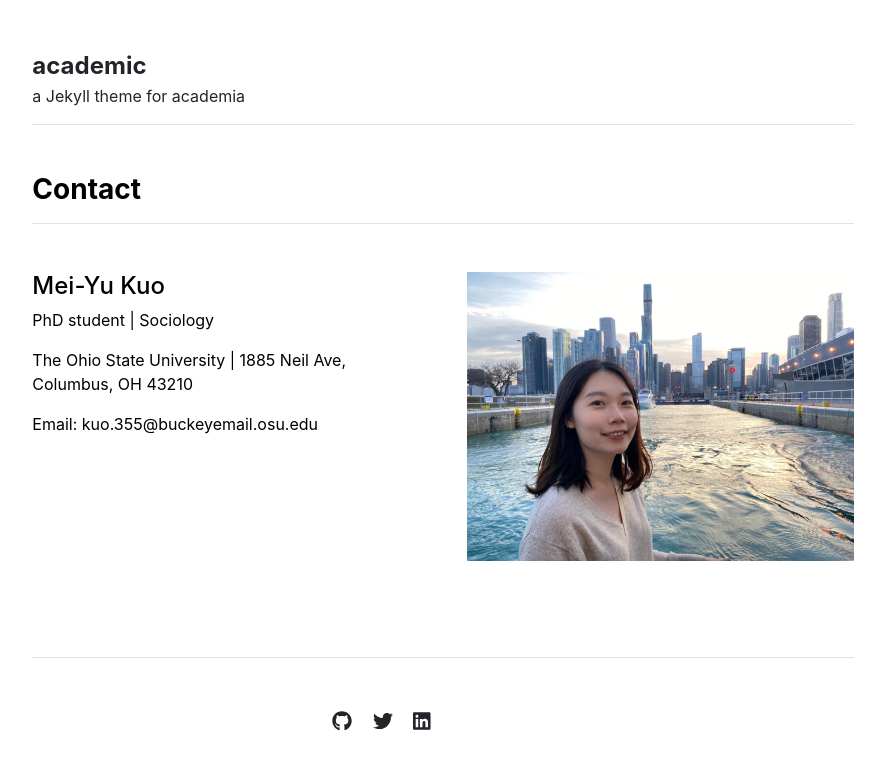
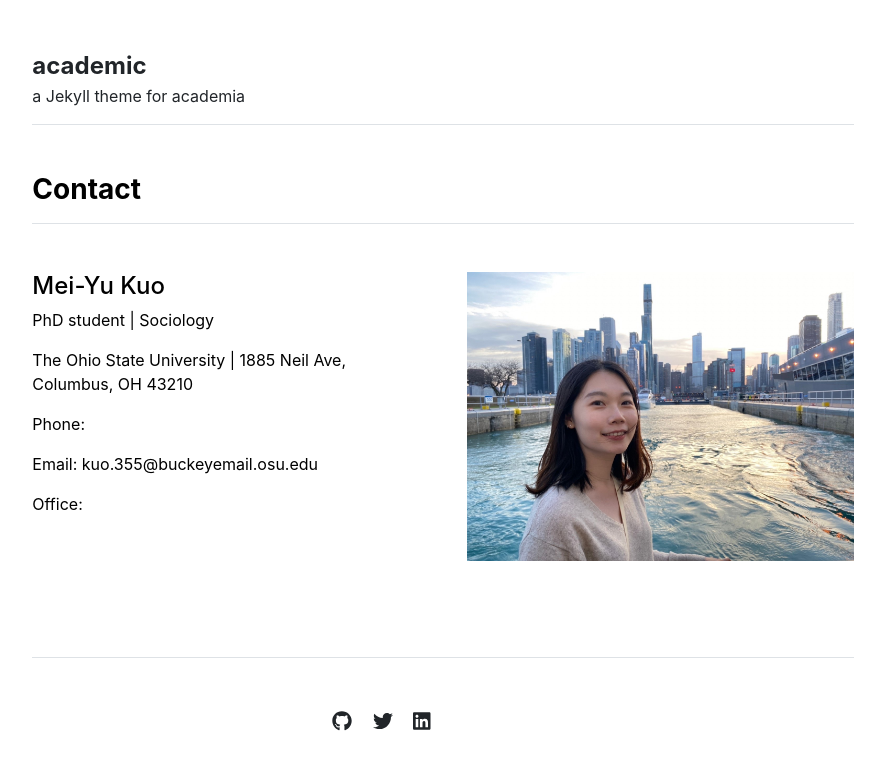
Before and after one commit to meisbase/meisbase.github.io, a Jekyll site: the page built from contact.md, in a window 1280 px wide. Shown: the top 770 px of the page, without its empty margins (197-1082 px from the left). Built offline with Jekyll 4.4.1, drawn with Linux system fonts in a browser that asks for light colours.

Commit message:
Update contact.html

```diff
--- a/_includes/contact.html
+++ b/_includes/contact.html
@@ -7,7 +7,9 @@
         <h4>{{ contact.name }}</h4>
         <p>{{ contact.title }} | {{ contact.department }}</p>
         <p>{{ contact.institution }} | {{ contact.institution_address }}</p>
+        <p>Phone: {{ contact.phone }}</p>
         <p>Email: {{ contact.email }}</p>
+        <p>Office: {{ contact.office }}</p>
       </div>
       <div class="col-md-6">
         <img src="{{ site.github.url }}/{{ contact.image }}" alt="Contact" width="100%">
```
